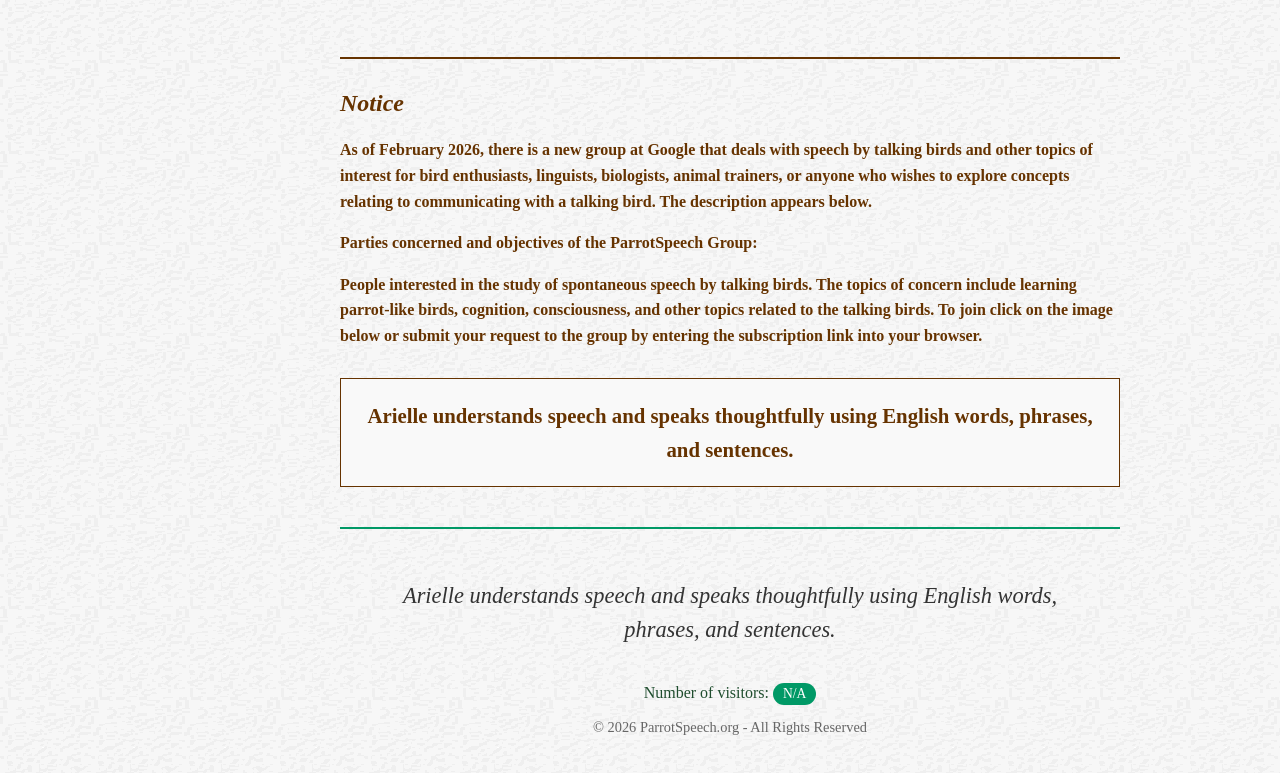
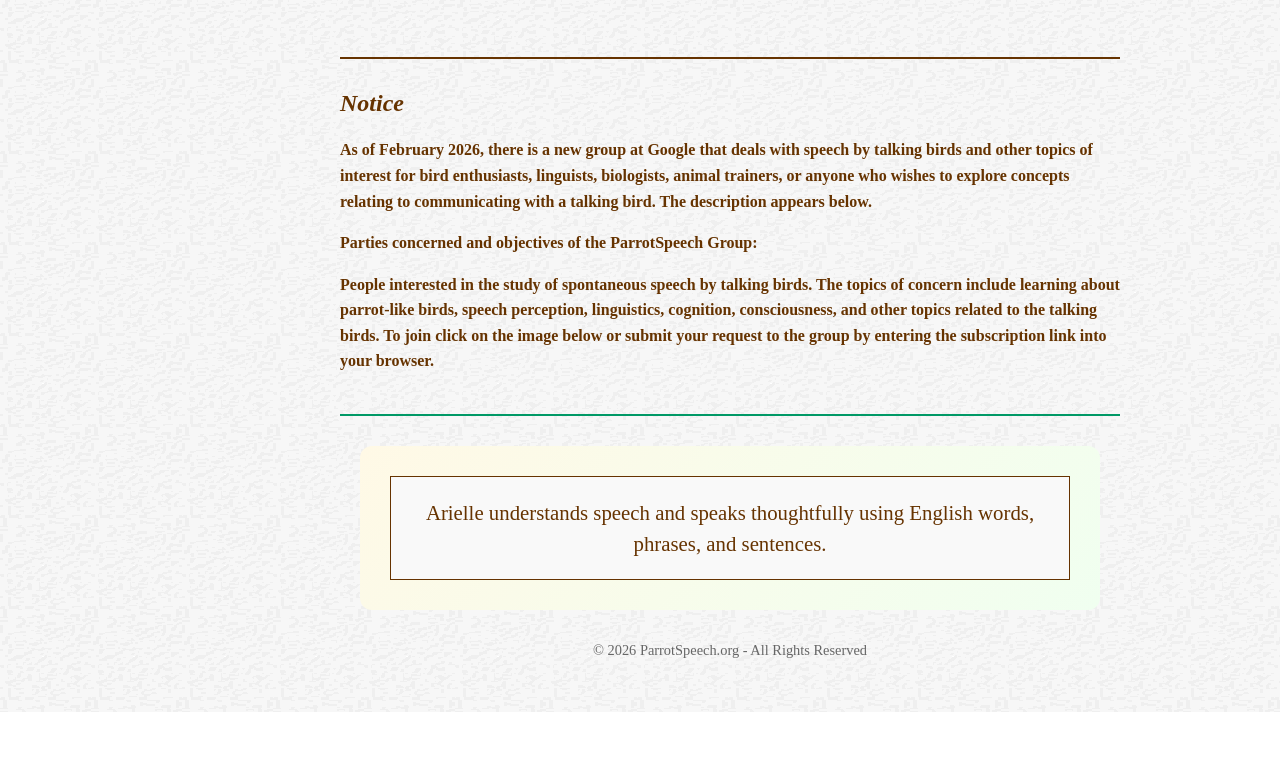
Before and after one commit to ParrotVocoder/parrotvocoder.github.io, an Astro site: page /difficulties-interspecies-communication in a window 1280 px wide. Shown: the part 3759-4532 px from the top of the page. After the commit the page ends 4471 px from the top, so only its background shows below. Built offline with nearby package versions, Linux system fonts and the light colour scheme; Astro itself is replaced by a stand-in of ours.

Commit message:
update footer quote

```diff
--- a/src/components/Footer.astro
+++ b/src/components/Footer.astro
@@ -1,8 +1,11 @@
 <footer class="site-footer">
-  <p class="tagline">Arielle understands speech and speaks thoughtfully using English words, phrases, and sentences.</p>
-  <p class="visitor-counter">
-    Number of visitors: <span id="stats">Loading...</span>
-  </p>
+  <section class="closing-statement">
+    <div class="quote-banner">
+      Arielle understands speech and speaks thoughtfully using English words, phrases, and sentences.
+    </div>
+  </section>
+  <!-- </footer> -->
+
   <p class="copyright">
     &copy; {new Date().getFullYear()} ParrotSpeech.org - All Rights Reserved
   </p>
@@ -111,4 +114,35 @@
     border-radius: 999px;
     line-height: 1.6;
   }
+
+  .quote-banner {
+    background-color: #f9f9f9;
+    padding: 20px;
+    text-align: center;
+    margin-bottom: 20px;
+    /* margin-top: 30px; */
+    border: 1px solid #663300;
+  }
+
+  div.quote-banner {
+    color: #663300;
+    font-size: 1.3rem;
+    margin: 0;
+  }
+
+  .closing-statement {
+    text-align: center;
+    background: linear-gradient(135deg, #fff9e6, #f0fff0);
+    padding: 30px;
+    border-radius: 12px;
+    margin-bottom: 30px;
+  }
+
+  .closing-statement p {
+    color: #663300;
+    font-size: 1.5rem;
+    font-weight: bold;
+    line-height: 1.4;
+    margin: 0;
+  }
 </style>
--- a/src/pages/another-mind.astro
+++ b/src/pages/another-mind.astro
@@ -267,12 +267,6 @@ const audioTracks = [
           </p>
         </div>
       </div>
-    </section>
-
-    <section class="closing-statement">
-      <p>
-        Arielle understands speech and speaks thoughtfully using English words, phrases, and sentences.
-      </p>
     </section>
 
     <Footer />
--- a/src/pages/difficulties-interspecies-communication.astro
+++ b/src/pages/difficulties-interspecies-communication.astro
@@ -127,11 +127,8 @@ const description = "Understanding the challenges of speech as a means for inter
 
       <p><strong>Parties concerned and objectives of the ParrotSpeech Group:</strong></p>
 
-      <p>People interested in the study of spontaneous speech by talking birds. The topics of concern include learning parrot-like birds, cognition, consciousness, and other topics related to the talking birds. To join click on the image below or submit your request to the group by entering the subscription link into your browser.</p>
+      <p>People interested in the study of spontaneous speech by talking birds. The topics of concern include learning about parrot-like birds, speech perception, linguistics, cognition, consciousness, and other topics related to the talking birds. To join click on the image below or submit your request to the group by entering the subscription link into your browser.</p>
 
-      <div class="quote-banner">
-        <p>Arielle understands speech and speaks thoughtfully using English words, phrases, and sentences.</p>
-      </div>
     </section>
 
     <Footer />
@@ -318,18 +315,4 @@ const description = "Understanding the challenges of speech as a means for inter
     line-height: 1.6;
     margin-bottom: 1em;
   }
-
-  .quote-banner {
-    background-color: #f9f9f9;
-    padding: 20px;
-    text-align: center;
-    margin-top: 30px;
-    border: 1px solid #663300;
-  }
-
-  .quote-banner p {
-    color: #663300;
-    font-size: 1.3rem;
-    margin: 0;
-  }
 </style>
--- a/src/pages/history-background.astro
+++ b/src/pages/history-background.astro
@@ -628,9 +628,9 @@ const description = "References for talking birds and cognitive speech by a maca
     </section>
 
     <!-- Footer Quote -->
-    <section class="footer-quote">
+    <!-- <section class="footer-quote">
       <p>Arielle understands speech and speaks thoughtfully using English words, phrases, and sentences.</p>
-    </section>
+    </section> -->
 
     <Footer />
   </article>
--- a/src/pages/photo-album.astro
+++ b/src/pages/photo-album.astro
@@ -127,9 +127,9 @@ const description =
         </div>
       </section>
 
-      <section class="closing-statement">
+      <!-- <section class="closing-statement">
         <p>Arielle understands speech and speaks thoughtfully using English words, phrases, and sentences.</p>
-      </section>
+      </section> -->
 
       <Footer />
     </section>
--- a/src/pages/recording-bird-speech.astro
+++ b/src/pages/recording-bird-speech.astro
@@ -179,12 +179,12 @@ const description = "Reasons for recording a talking bird and suggestions for ho
         </p>
       </div>
 
-      <div class="closing-statement">
+      <!-- <div class="closing-statement">
         <p>
           Arielle understands speech and speaks thoughtfully using English
           words, phrases, and sentences.
         </p>
-      </div>
+      </div> -->
 
       <p class="contact">
         E-mail address: Mike@ParrotSpeech.org
--- a/src/pages/related-links.astro
+++ b/src/pages/related-links.astro
@@ -235,9 +235,9 @@ const description =
     </section>
 
     <!-- Footer Quote -->
-    <section class="footer-quote">
+    <!-- <section class="footer-quote">
       <p>Arielle understands speech and speaks thoughtfully using English words, phrases, and sentences.</p>
-    </section>
+    </section> -->
 
     <Footer />
   </article>
--- a/src/pages/services.astro
+++ b/src/pages/services.astro
@@ -181,9 +181,9 @@ const services = [
       </p>
     </section>
 
-    <section class="footer-quote">
+    <!-- <section class="footer-quote">
       <p>Arielle understands speech and speaks thoughtfully using English words, phrases, and sentences.</p>
-    </section>
+    </section> -->
 
     <Footer />
   </article>
--- a/src/pages/speech-investigation.astro
+++ b/src/pages/speech-investigation.astro
@@ -106,9 +106,9 @@ const audioClips = [
         </div>
       </div>
 
-      <div class="footer-message">
+      <!-- <div class="footer-message">
         <p>Arielle understands speech and speaks thoughtfully using English words, phrases, and sentences.</p>
-      </div>
+      </div> -->
     </section>
 
     <Footer />
```
Also changed, not shown: src/pages/contact.astro (+2 -16 lines).
